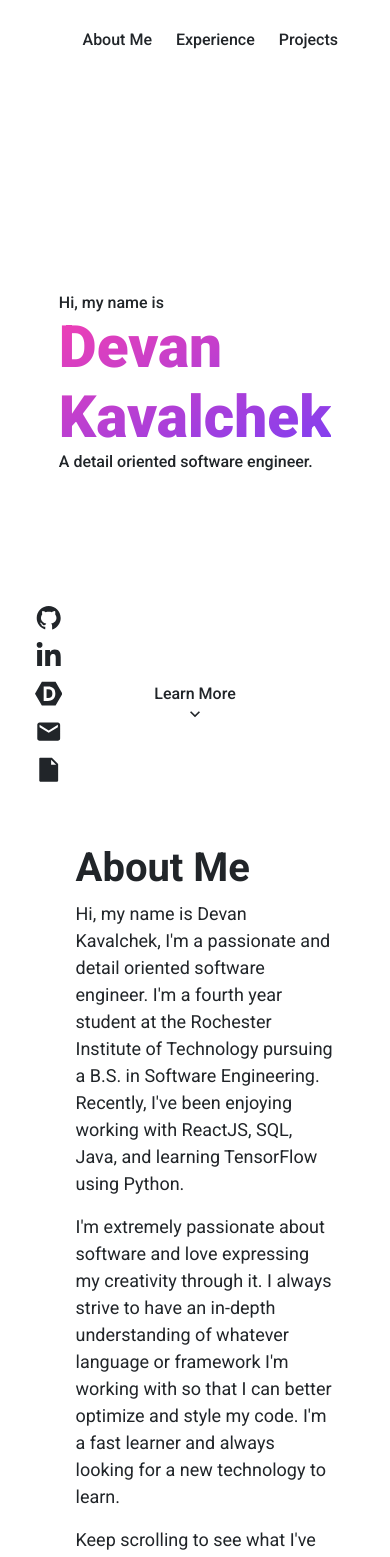
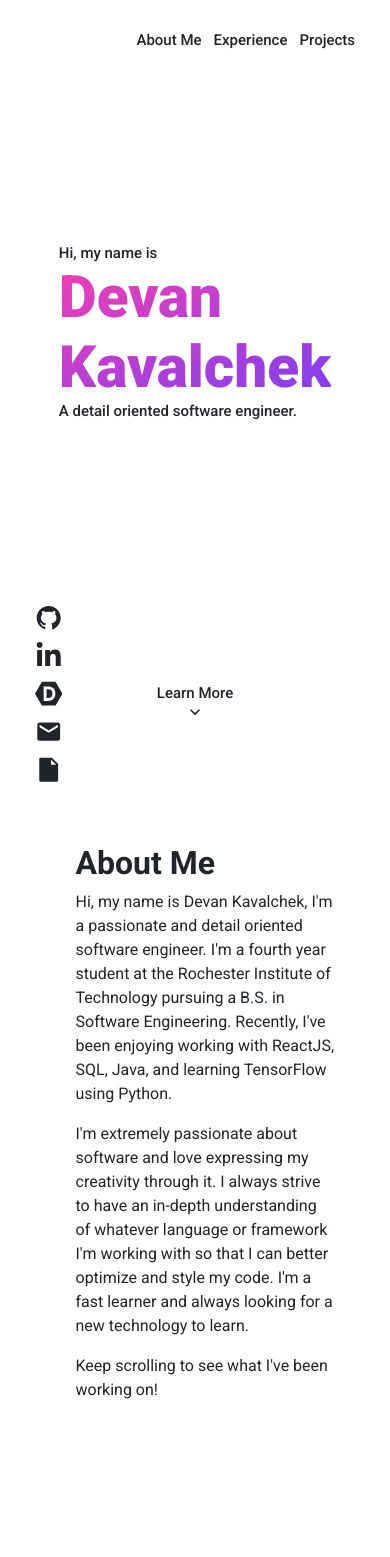
Before and after one commit to devkav/personalWebsite, a React (Create React App) app: page / in a window 390 px wide. Shown: the top 1557 px of the page. Built offline with nearby package versions, Linux system fonts and the light colour scheme.

Commit message:
Visual tweaks for font size and spacing

```diff
--- a/src/components/LearnMore.tsx
+++ b/src/components/LearnMore.tsx
@@ -30,7 +30,7 @@ const LearnMore = ({onClick}: Props) => {
 
   return (
     <div className={'learn-more ' + getClassName()}>
-      <h4 className="learn-more-text gradient-hover" onClick={onClick}>
+      <h4 className={`learn-more-text gradient-hover ${loaded ? 'slide-up-end' : 'slide-up-start'}`} onClick={onClick}>
         Learn More <br />
         <MdKeyboardArrowDown className="down-icon" />
       </h4>
--- a/src/style/WelcomePage.css
+++ b/src/style/WelcomePage.css
@@ -22,11 +22,12 @@ h1.welcome-text {
 
 .welcome-text-container {
     width: fit-content !important;
+    margin-bottom: clamp(0rem, -15.625rem + 50vh, 6.25rem);
 }
 
 .nav-header {
     height: 80px;
-    padding-right: 40px;
+    padding-right: 35px;
     width: 100vw;
     display: flex;
     flex-direction: row;
@@ -53,6 +54,15 @@ h1.welcome-text {
     height: fit-content;
     margin: 0;
     padding: 0;
+    transition: margin .7s
+}
+
+.slide-up-start {
+    margin-top: 10px;
+}
+
+.slide-up-end {
+    margin-bottom: 0px;
 }
 
 .down-icon {
@@ -66,11 +76,27 @@ h1.welcome-text {
 .nav-item {
     height: fit-content;
     width: fit-content;
-    margin-left: 12px;
-    margin-right: 12px;
     margin-bottom: 0px;
     margin-top: 0px;
     transition: margin 1s, opacity 1s, color .3s;
+}
+
+@media screen and (min-width: 400px) {
+    .nav-item {
+        margin-left: 12px;
+        margin-right: 12px;
+    }
+}
+
+@media screen and (max-width: 400px) {
+    .nav-item {
+        margin-left: 6px;
+        margin-right: 6px;
+    }
+}
+
+.nav-item:last-of-type {
+    margin-right: 0px;
 }
 
 .nav-item-unloaded {
--- a/src/style/index.css
+++ b/src/style/index.css
@@ -22,33 +22,44 @@ h1 {
 }
 
 h2 {
-  font-size: clamp(40px, 5vw, 64px) !important;
+  font-size: 32px !important;
   font-weight: 700 !important;
 }
 
 h3 {
-  font-size: clamp(24px, 4vw, 38px) !important;
+  font-size: 26px !important;
   font-weight: 600 !important;
 }
 
 h4 {
-  font-size: clamp(16px, 1.5vw, 20px) !important;
   font-weight: 500 !important;
 }
 
 h5 {
-  font-size: 14px !important;
+  font-size: 12px !important;
   font-weight: 500 !important;
 }
 
 p {
-  font-size: clamp(18px, 1.5vw, 20px) !important;
+  font-size: 16px !important;
   font-weight: 400 !important;
 }
 
 a, a:visited {
   color: var(--bs-body-color) !important;
   text-decoration: none !important;
+}
+
+@media screen and (min-width: 768px) {
+    h4 {
+        font-size: 18px !important;
+    }
+}
+
+@media screen and (max-width: 768px) {
+    h4 {
+        font-size: 15px !important;
+    }
 }
 
 .centered-col {
```
